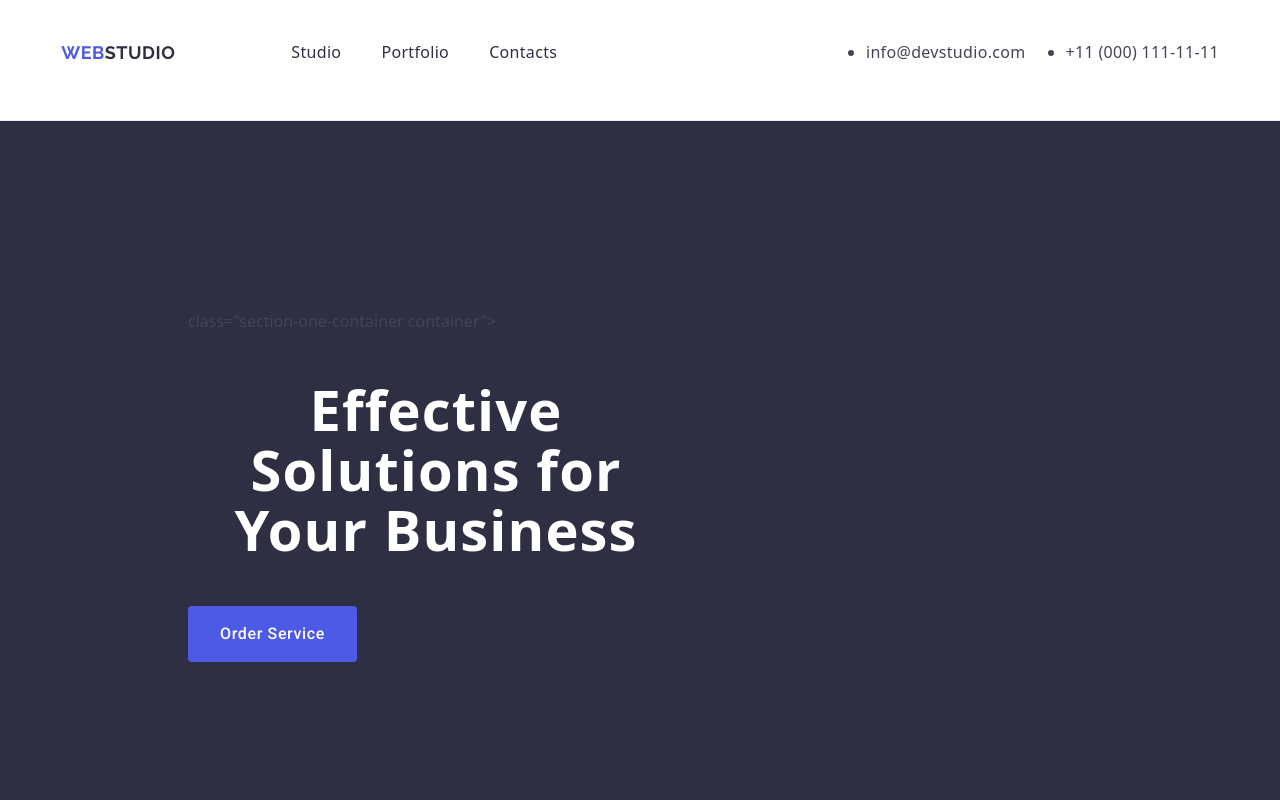
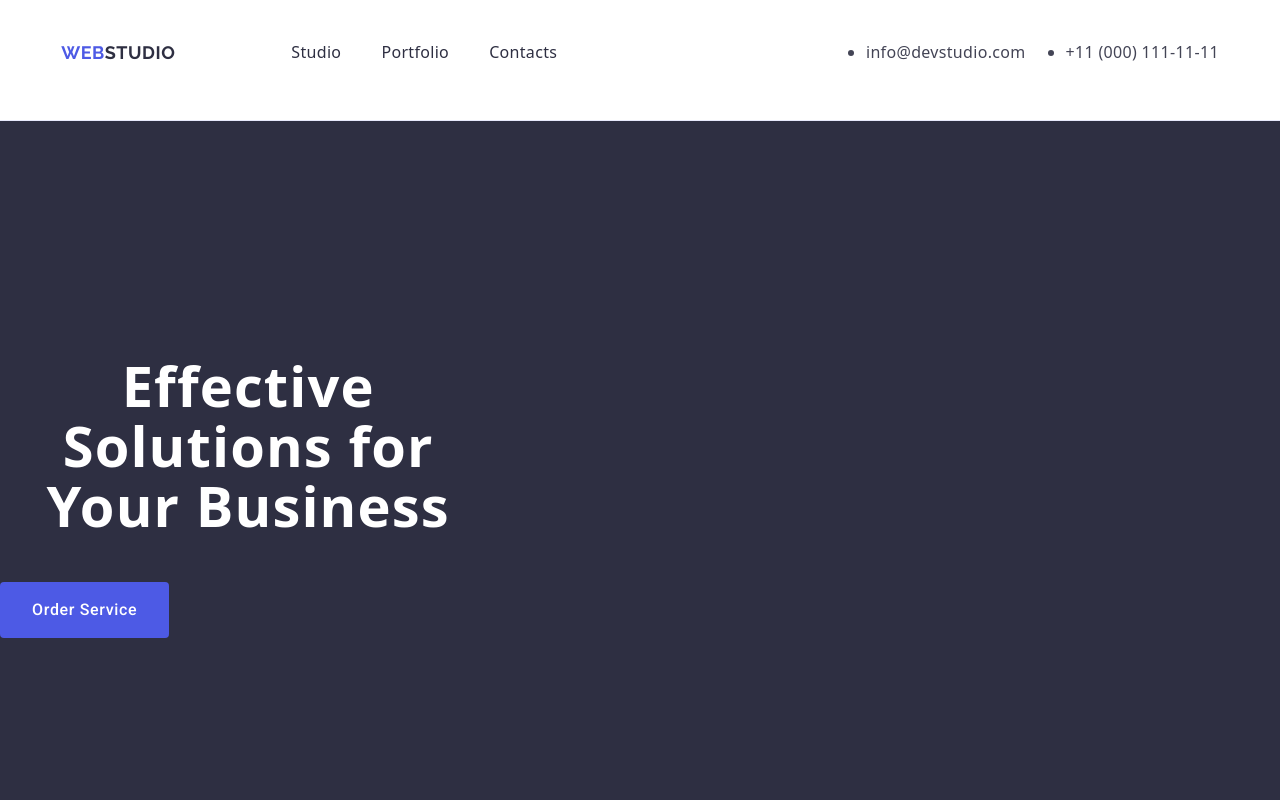
Before and after one commit to Cristina-Tataru/goit-markup-hw-03, a plain HTML site: page index.html in a window 1280 px wide. Shown: the top 800 px of the page. Drawn offline with nearby package versions, Linux system fonts and the light colour scheme.

Commit message:
commit10

```diff
--- a/CSS/styles.css
+++ b/CSS/styles.css
@@ -110,7 +110,7 @@ a:focus {
 
 .main-section {
   background-color: #2e2f42;
-  padding: 188px;
+  padding: 188px 0;
 }
 
 .main-section-header {
--- a/index.html
+++ b/index.html
@@ -59,8 +59,7 @@
       <!--section1-->
 
       <section class="main-section">
-        <div>
-          class="section-one-container container">
+        <div class="section-one-container container">
           <h1 class="main-section-header">
             Effective Solutions for Your Business
           </h1>
```
